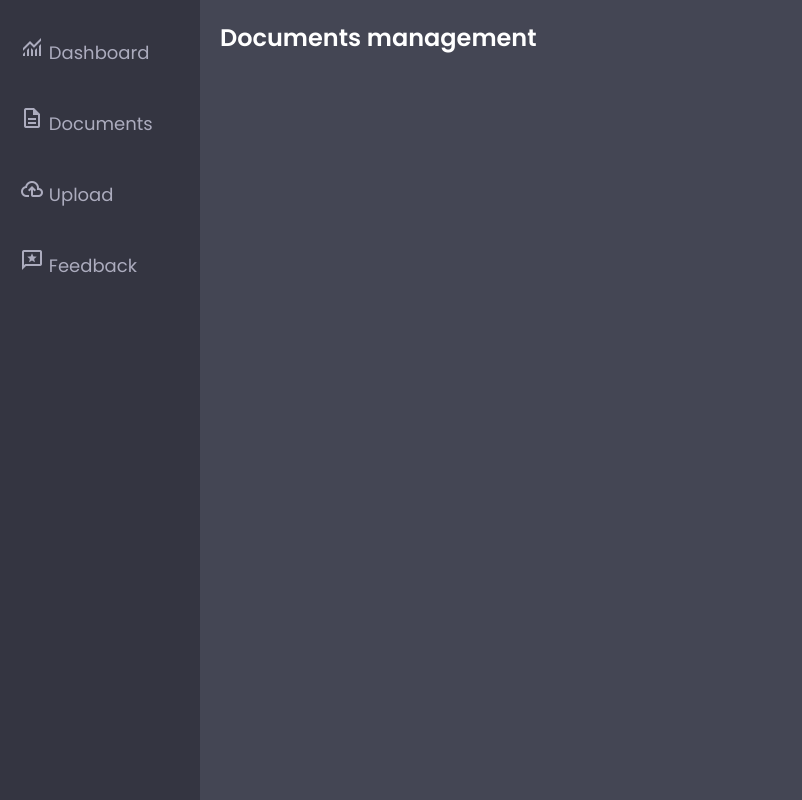
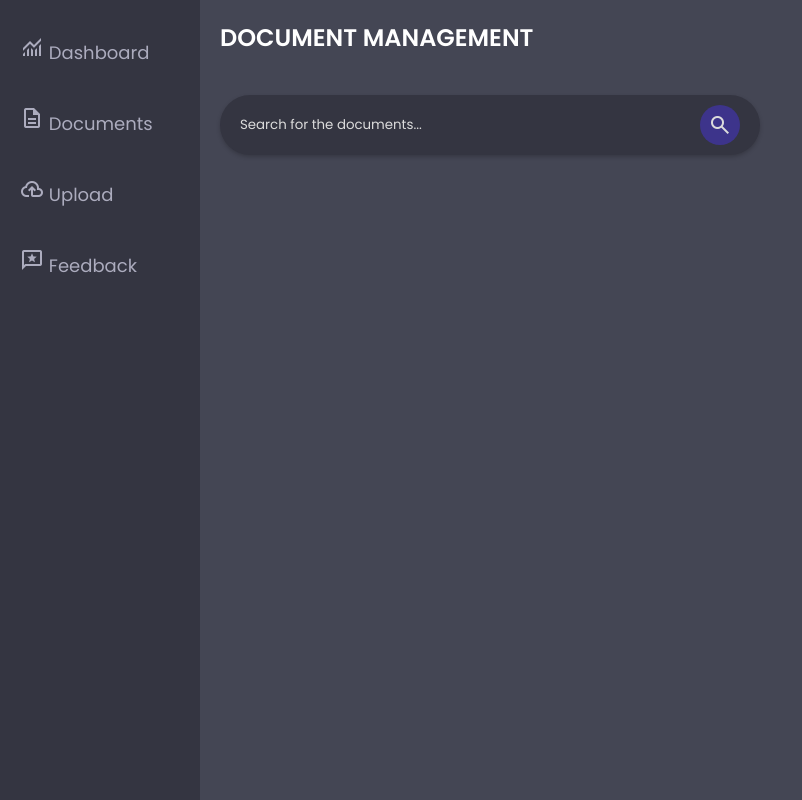
Before and after one commit to larsboeke/ximeaGPT, a Flask app: page /admin/documents in a window 1280 px wide. Shown: the whole page, without its empty margins (0-802 px from the left). Run offline with Flask 3, Linux system fonts and the light colour scheme.

Commit message:
Added a searchbar to the document managemant page

```diff
--- a/static/css/admin_panel.css
+++ b/static/css/admin_panel.css
@@ -132,31 +132,6 @@ body{
     font-size: 35px;
   }
 
-  /*Chart styling*/
-  /*.charts {
-    display: flex;
-    align-items: center;
-    height: 50%;
-    margin-top: 60px;
-    margin-bottom: 60px;
-  }
-
-  .chart-container {
-    background-color: var(--client-chat-border);
-    margin-bottom: 20px;
-    padding: 25px;
-    box-sizing: border-box;
-    -webkit-column-break-inside: avoid;
-    border-radius: 5px;
-    box-shadow: 0 6px 7px -4px rgba(0, 0, 0, 0.2);
-    align-items: center;
-  }
-
-  .chart-title {
-    display: flex;
-    align-items: center;
-    justify-content: center;
-  }*/
   .charts {
     display: flex;
     justify-content: center;
@@ -186,3 +161,49 @@ body{
     width: 100%;
     height: 350px;
   }
+
+  .search-controls{
+    width: auto;
+    max-width: 50%;
+    margin: 20px 0;
+    padding: 20px;
+    display: flex;
+    justify-content: space-between;
+    align-items: center;
+    background: var(--client-chat-bg);
+    font-size: 1rem;
+    padding: 10px 20px;
+    border-radius: 60px;
+    box-shadow: 0 2px 4px rgba(0, 0, 0, 0.2);
+    outline:none;
+    border:none;
+    margin-left: 20px;
+  }
+
+  #searchbar{
+    flex-grow:1;
+    background: transparent;
+    outline:none;
+    border:none;
+    position:relative;
+    color:var(--text-color);
+  }
+
+  #searchbar::placeholder{
+    color: var(--placeholder-color);
+  }
+
+  .search-controls button{
+    width: 40px;
+    height: 40px;
+    color: var(--placeholder-color);
+    border: none;
+    border-radius: 50%;
+    background: #3d348b;
+    cursor: pointer;
+    margin-left: 20px;
+  }
+  .search-controls span {
+    font-size: 1.5rem;
+    padding: 5px;
+  }
--- a/templates/documents.html
+++ b/templates/documents.html
@@ -9,8 +9,13 @@
 {% extends 'admin_panel.html' %}
 {% block content %}
 <div class="main-title">
-    <h2>Documents management</h2>
+    <h2>DOCUMENT MANAGEMENT</h2>
 </div>
+<div class="search-controls">
+    <input id="searchbar" type="text" placeholder="Search for the documents...">
+    <button type="submit"><span class="material-symbols-outlined">search</span></button>
+</div>
+
     <!-- Add the specific content for the documents management here -->
 {% endblock %}
 
```
